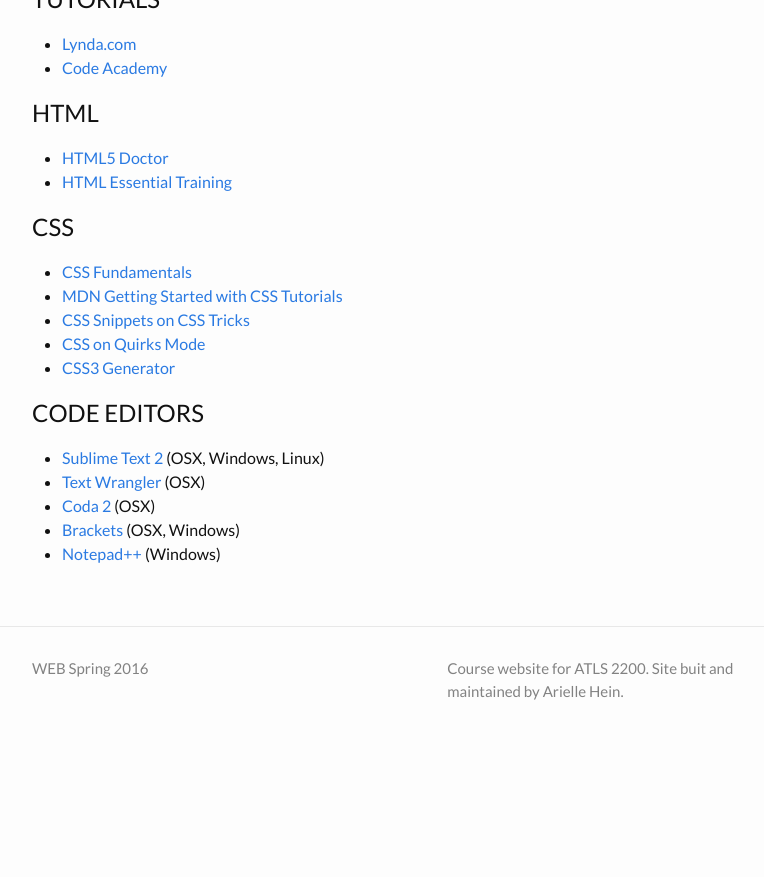
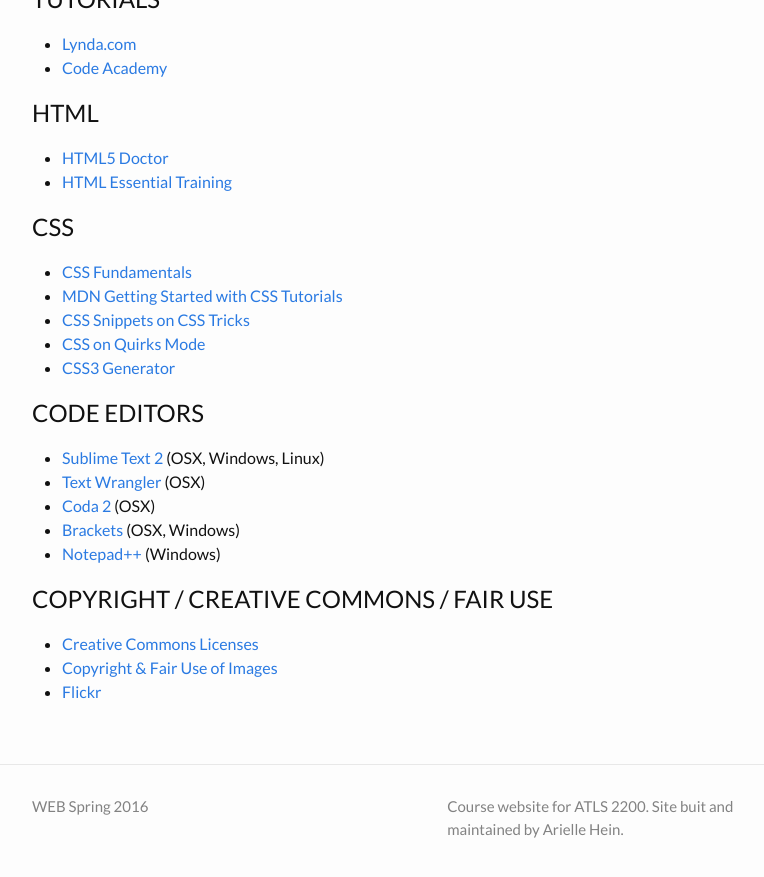
Before and after one commit to coloringchaos/web-spring-16, a Jekyll site: the page built from resources.md, in a window 1280 px wide and 900 px high, scrolled down 738 px. Shown: the top 877 px of the window, without its empty margins (238-1002 px from the left). Built offline with Jekyll 4.4.1, drawn with Linux system fonts in a browser that asks for light colours; before the commit the page ends 1500 px from its top, so only the background shows below that.

Commit message:
resoruce links

```diff
--- a/resources.md
+++ b/resources.md
@@ -45,3 +45,9 @@
 + [Coda 2](http://panic.com/coda/) (OSX)
 + [Brackets](http://brackets.io/) (OSX, Windows)
 + [Notepad++](https://notepad-plus-plus.org/) (Windows)
+
+
+# COPYRIGHT / CREATIVE COMMONS / FAIR USE
++ [Creative Commons Licenses](http://creativecommons.org/licenses)
++ [Copyright & Fair Use of Images](http://libguides.mit.edu/usingimages)
++ [Flickr](https://www.flickr.com/creativecommons/)
```
